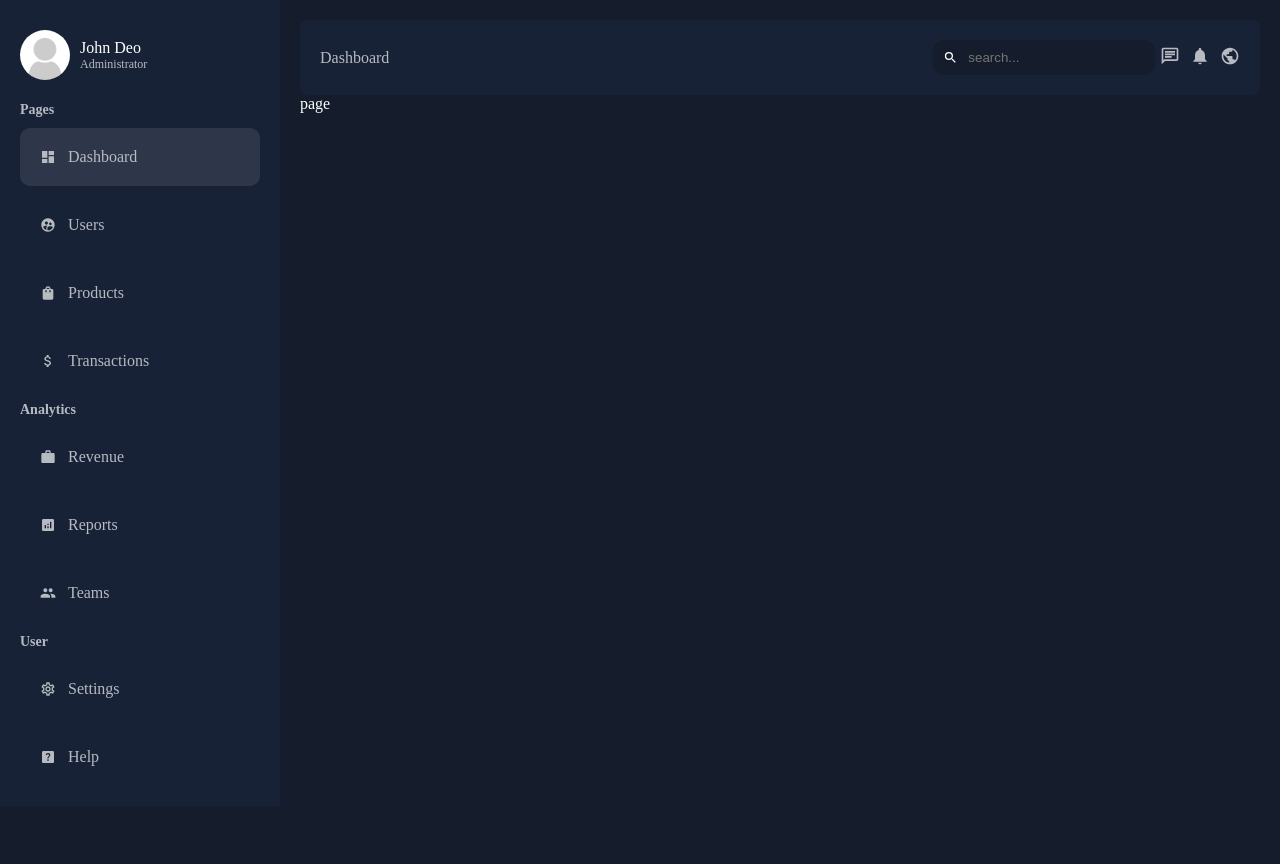
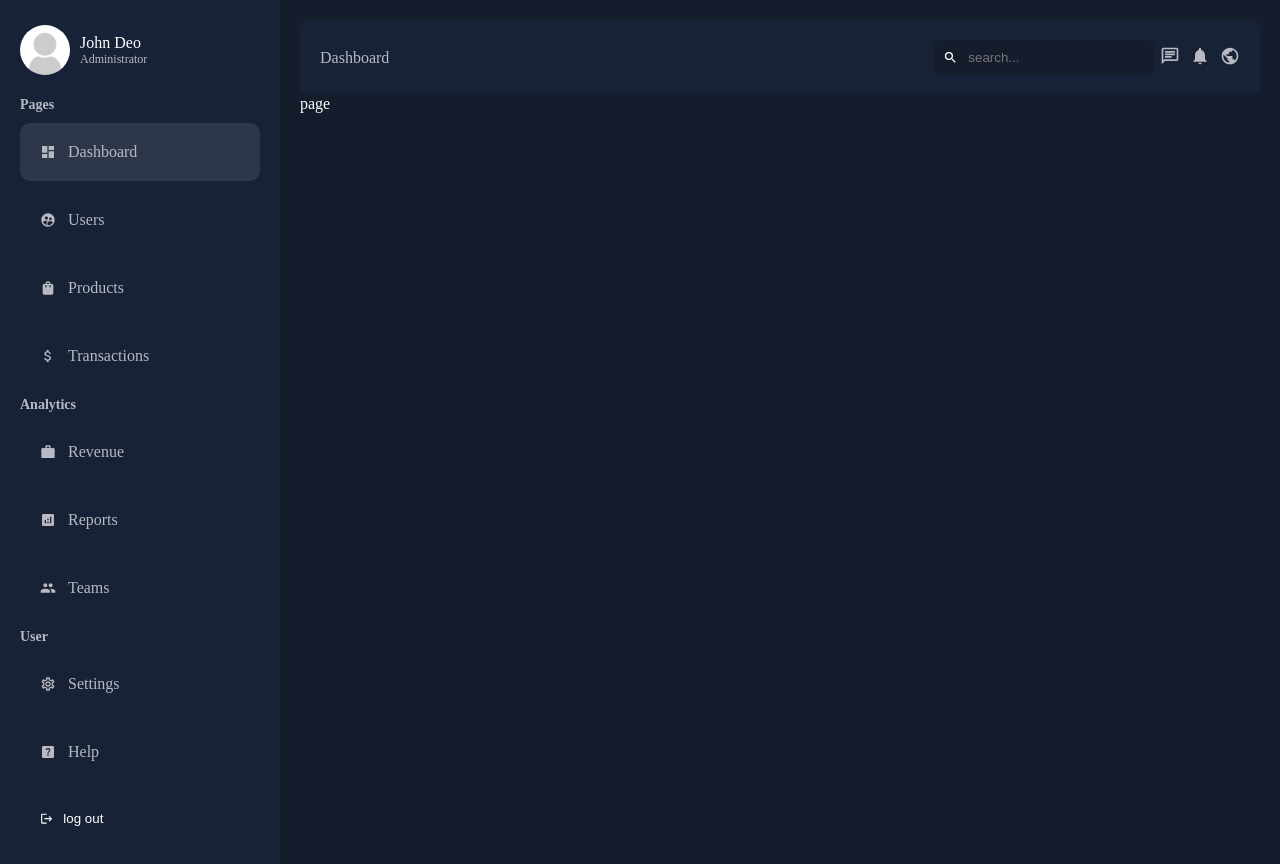
Before and after one commit to hjali7/admin-dashboard-next, a Next.js app in the folder admin-dashboard-next/: page /dashboard in a window 1280 px wide. Before the commit the page ends 806 px from the top, so only its background shows below. Built offline with nearby package versions, Linux system fonts and the light colour scheme.

Commit message:
add some folder for dashboard section

```diff
--- /dev/null
+++ b/admin-dashboard-next/app/ui/dashboard/rightbar/rightbar.jsx
@@ -0,0 +1,5 @@
+export default function RightBar() {
+    return(
+        <div></div>
+    );
+};
--- a/admin-dashboard-next/app/ui/dashboard/sildebar/sidebar.jsx
+++ b/admin-dashboard-next/app/ui/dashboard/sildebar/sidebar.jsx
@@ -3,6 +3,7 @@ import Image from 'next/image';
 import styles from './sidebar.module.css';
 import menuItems  from './data';
 import MenuLink from './menuLink/menuLink';
+import { MdLogout } from 'react-icons/md';
 
 export default function Sidebar() {
   return (
@@ -28,6 +29,10 @@ export default function Sidebar() {
           ))
         }
       </ul>
+      <button type="button" className={styles.logOut}>
+        <MdLogout />
+        log out
+      </button>
     </div>
   );
 };
--- a/admin-dashboard-next/app/ui/dashboard/sildebar/sidebar.module.css
+++ b/admin-dashboard-next/app/ui/dashboard/sildebar/sidebar.module.css
@@ -39,3 +39,22 @@
     font-weight : bold;
     margin: 10px 0;
 }
+
+.logOut {
+    background: none;
+    border:none;
+    cursor: pointer;
+    color : var(--textSoft);
+    display: flex;
+    align-items : center;
+    gap : 10px;
+    border-radius:10px;
+    margin: 5px 0px;
+    padding : 20px;
+    width : 100%;
+    color:white;
+}
+
+.logOut:where(:hover , :focus , :focus-visible) {
+    background-color: var(--bg);
+}
```
Also changed, not shown: admin-dashboard-next/app/ui/dashboard/card/card.jsx (added), admin-dashboard-next/app/ui/dashboard/card/card.module.css (added), admin-dashboard-next/app/ui/dashboard/chart/chart.jsx (added), admin-dashboard-next/app/ui/dashboard/chart/chart.module.css (added), admin-dashboard-next/app/ui/dashboard/rightbar/rightbar.module.css (added), admin-dashboard-next/app/ui/dashboard/transactions/transactions.jsx (added), admin-dashboard-next/app/ui/dashboard/transactions/transactions.module.css (added).
